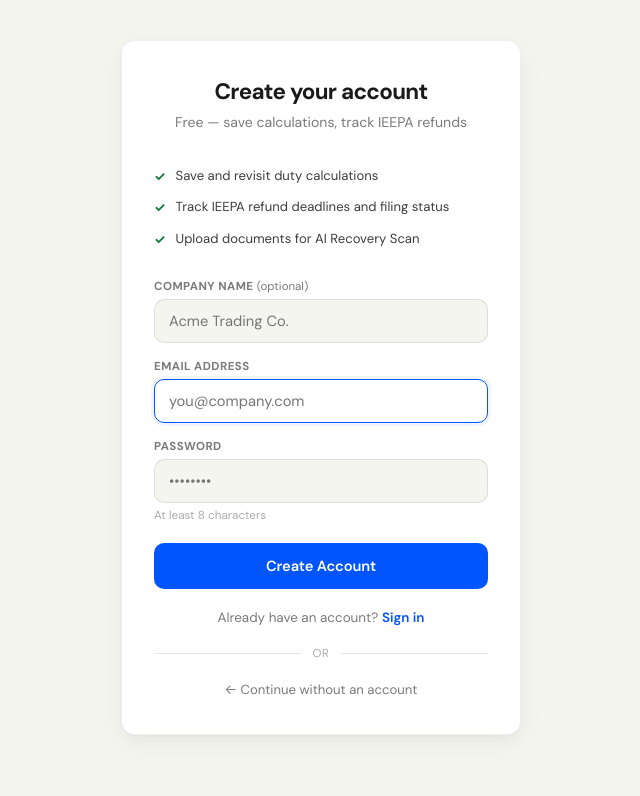
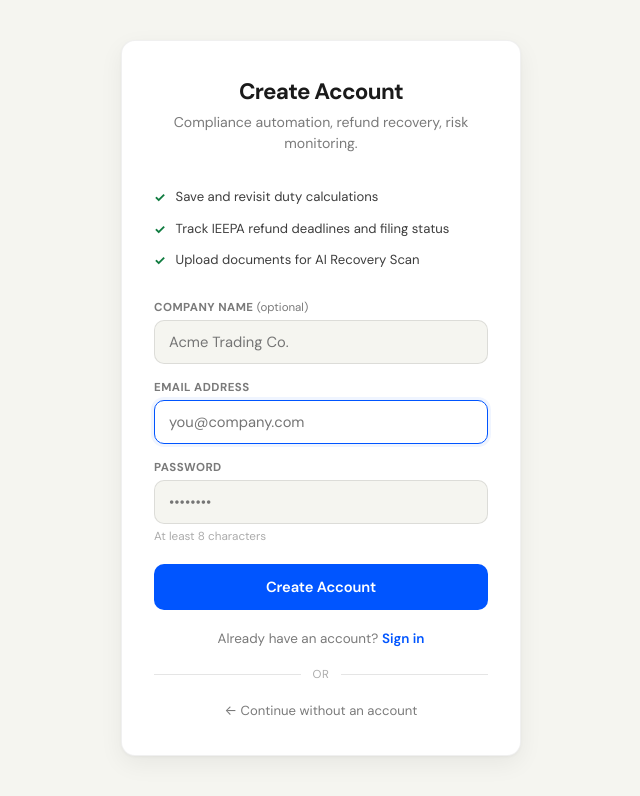
Before and after one commit to rebelkayn/dutycalc, a Flask app: page /signup in a window 1280 px wide. Shown: the part 56-852 px from the top of the page, without its empty margins (319-959 px from the left). Before the commit the page ends 793 px from the top, so only its background shows below. Run offline with Flask 3, Linux system fonts and the light colour scheme; some libraries are stand-ins or nearby versions.

Commit message:
fix: tighten CTA copy - remove filler words

```diff
--- a/templates/landing.html
+++ b/templates/landing.html
@@ -350,7 +350,7 @@ body {
     </div>
     <div class="ieepa-actions">
       <a class="ieepa-btn ieepa-btn-ghost" href="/refund-guide.html">How Refunds Work →</a>
-      <a class="ieepa-btn ieepa-btn-primary" href="/calculator#ieepa">Check Your Refund Eligibility →</a>
+      <a class="ieepa-btn ieepa-btn-primary" href="/calculator#ieepa">Check Refund Eligibility →</a>
     </div>
   </div>
 </section>
@@ -485,7 +485,7 @@ body {
   <p>Customs is no longer a tax problem — it's a data problem. Turn your messy logistics paperwork into a bulletproof legal defense and a revenue recovery engine.</p>
   <div class="hero-actions">
     <a class="btn-hero btn-hero-primary" href="/signup">Create Account →</a>
-    <a class="btn-hero btn-hero-secondary" href="/refund-guide.html">Read the IEEPA Guide</a>
+    <a class="btn-hero btn-hero-secondary" href="/refund-guide.html">Read IEEPA Guide</a>
   </div>
 </section>
 
--- a/templates/signup.html
+++ b/templates/signup.html
@@ -124,8 +124,8 @@ body {
 
 <div class="auth-wrap">
   <div class="auth-card">
-    <h1 class="auth-h">Create your account</h1>
-    <p class="auth-sub">Free — save calculations, track IEEPA refunds</p>
+    <h1 class="auth-h">Create Account</h1>
+    <p class="auth-sub">Compliance automation, refund recovery, risk monitoring.</p>
 
     <div class="value-props">
       <div class="vp-item"><span class="vp-check">✓</span> Save and revisit duty calculations</div>
```
